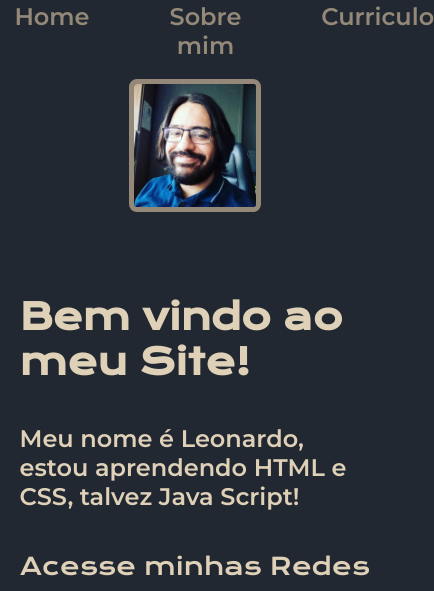
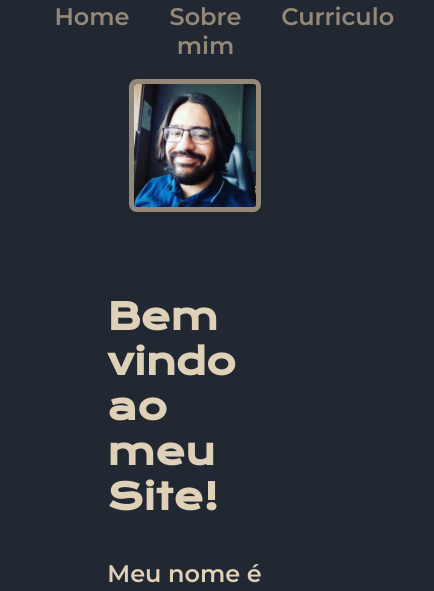
Before and after one commit to LeonardoMMendonca/portfolio, a plain HTML site: page index.html in a window 390 px wide. Shown: the top 591 px of the page, 434 px wide, since content can reach past the window. Drawn offline with nearby package versions, Linux system fonts and the light colour scheme.

Commit message:
little alteration on the css

```diff
--- a/style/style.css
+++ b/style/style.css
@@ -140,12 +140,16 @@ body {
         justify-content: center;
     }
 
+    .cabecalho__menu{
+        gap: 40px;
+    }
+
     .apresentacao {
         flex-direction: column-reverse;
 
     }
 
     .apresentacao__conteudo {
-        width: auto;
+        width: 100;
     }
 }
```
